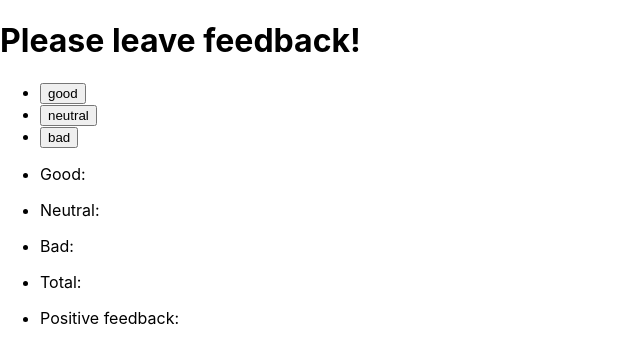
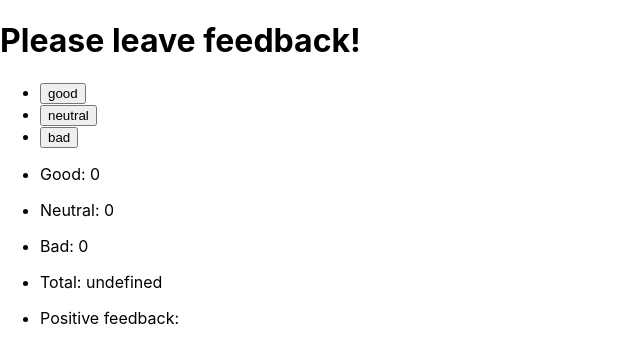
Before and after one commit to Balor1989/goit-react-hw-02-feedback, a React (Create React App) app: page / in a window 1280 px wide. Shown: the top 364 px of the page, without its empty margins (0-640 px from the left). Built offline with nearby package versions, Linux system fonts and the light colour scheme.

Commit message:
adds points on click button

```diff
--- a/src/Feedback/Feedback.js
+++ b/src/Feedback/Feedback.js
@@ -10,11 +10,19 @@ class Feedback extends Component {
         neutral: 0,
         bad:0
     }
-    handleClick = () => {
-        console.log('Click!')
+
+    handleClick = (e) => {
+        console.log(e.currentTarget.name)
+        this.setState((prevState) => {
+            console.log(prevState)
+            return {
+                [e.target.name]: prevState[e.target.name] + 1,
+            }
+        })
     }
 
     render() {
+        const {good, neutral, bad, total} = this.state
         return (
             <>
                 <FeedbackTitle
@@ -24,7 +32,7 @@ class Feedback extends Component {
                     onHandleClick={this.handleClick}
                 />
                 <Statistics
-                    options={['Good: ', 'Neutral: ', 'Bad: ', 'Total: ', 'Positive feedback: ']} />
+                    options={[`Good: ${good} `, `Neutral: ${neutral}`, `Bad: ${bad}`, `Total: ${total}`, 'Positive feedback: ']} />
             </>
         )
     }
--- a/src/Feedback/FeedbackButton.js
+++ b/src/Feedback/FeedbackButton.js
@@ -6,7 +6,7 @@ const FeedbackButtons = ({options, onHandleClick}) => (
             <ul>
                 {options.map(option => (
                     <li key = {option}>
-                        <button type="button" onClick={onHandleClick}>{option}</button>
+                        <button type="button" name={option} onClick={onHandleClick}>{option}</button>
                     </li>
                 ))}
             </ul>)
```
